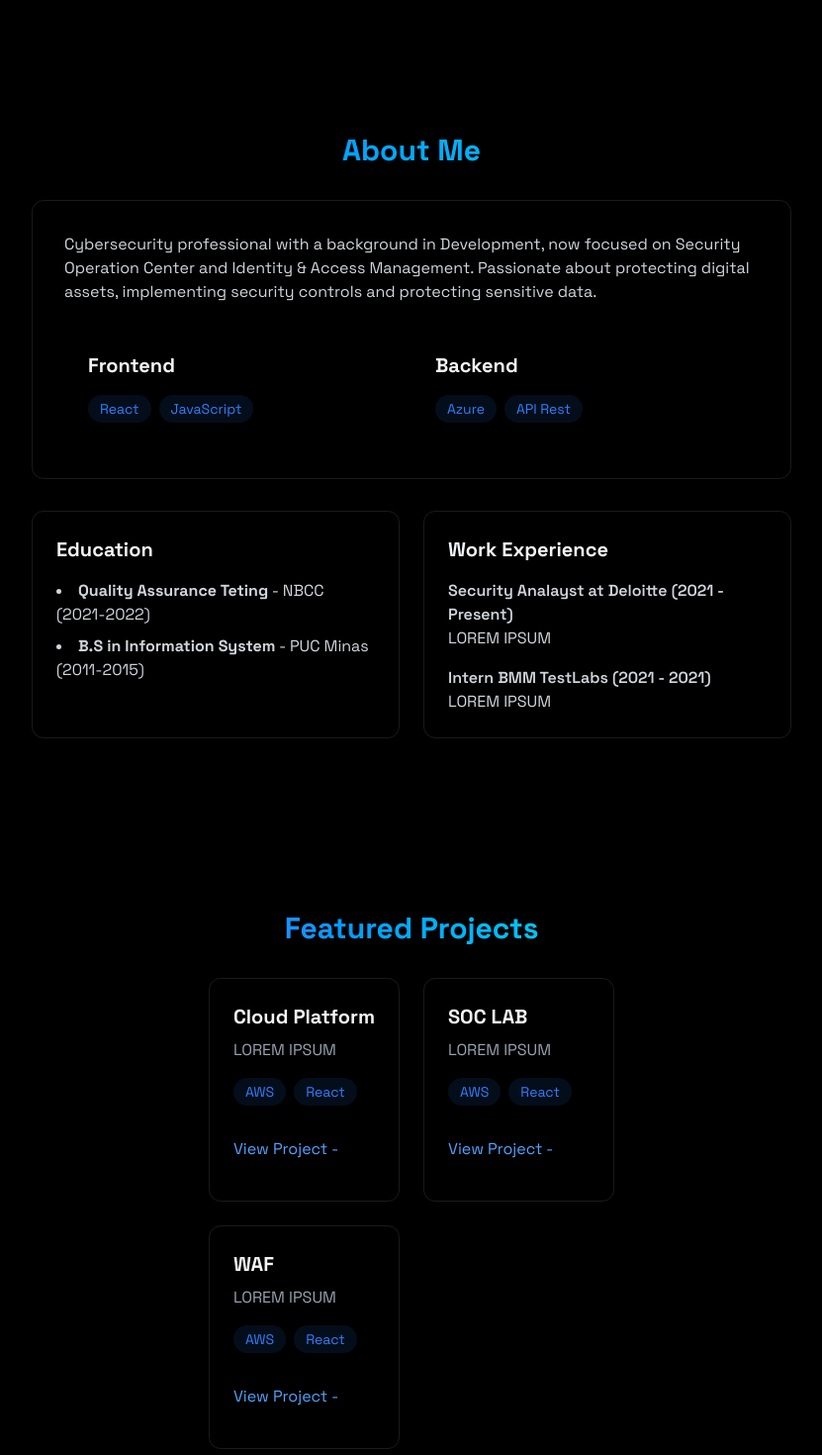
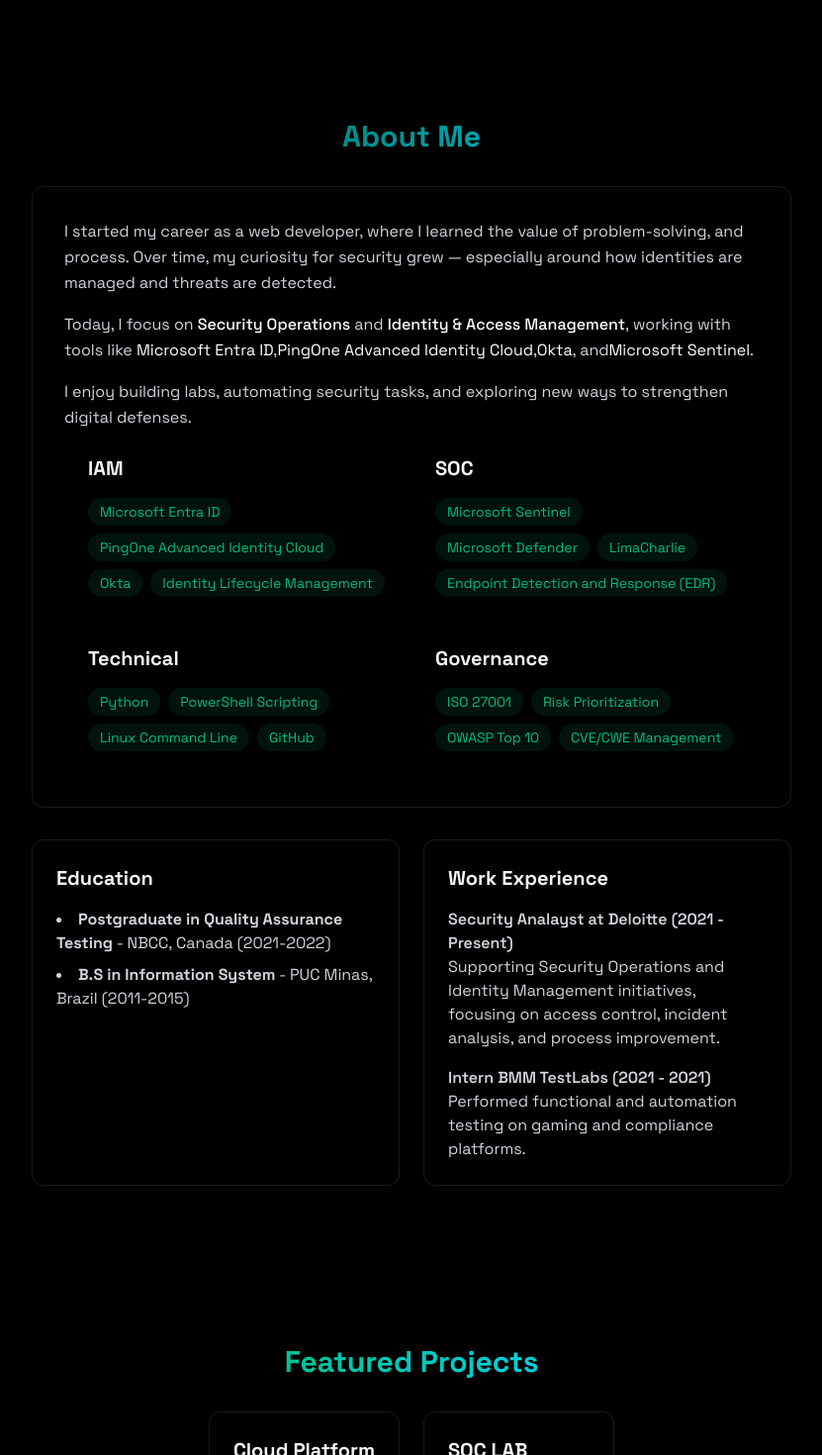
Before and after one commit to Igorth/igordiasthdev-portfolio, a React (Vite) app: page / in a window 1280 px wide. Shown: the part 760-2230 px from the top of the page at 99% size, without its empty margins (224-1055 px from the left). Built offline with nearby package versions, Linux system fonts and the light colour scheme.

Commit message:
feat: adding new colors

```diff
--- a/package.json
+++ b/package.json
@@ -1,5 +1,5 @@
 {
-  "name": "igor-new-portfolio",
+  "name": "cybersecurity",
   "private": true,
   "version": "0.0.0",
   "type": "module",
--- a/src/components/sections/About.jsx
+++ b/src/components/sections/About.jsx
@@ -1,36 +1,85 @@
-import { RevealOnScroll } from '../RevealOnScroll'
+import { RevealOnScroll } from "../RevealOnScroll";
 
 export const About = () => {
-    const frontendSkills = [
-        "React",
-        "JavaScript"
+  const iamSkills = [
+    "Microsoft Entra ID",
+    "PingOne Advanced Identity Cloud",
+    "Okta",
+    "Identity Lifecycle Management",
+  ];
+  const socAndDetectionSkills = [
+    "Microsoft Sentinel",
+    "Microsoft Defender",
+    "LimaCharlie",
+    "Endpoint Detection and Response (EDR)",
+  ];
+  const securityGovernanceSkills = [
+    "ISO 27001",
+    "Risk Prioritization",
+    "OWASP Top 10",
+    "CVE/CWE Management",
   ];
 
-    const backendSkills = [
-        "Azure",
-        "API Rest"
+  const technicalSkills = [
+    "Python",
+    "PowerShell Scripting",
+    "Linux Command Line",
+    "GitHub",
   ];
+
   return (
-        <section id="about" className="min-h-screen flex items-center justify-center py-20">
+    <section
+      id="about"
+      className="min-h-screen flex items-center justify-center py-20"
+    >
       <RevealOnScroll>
         <div className="max-w-3xl mx-auto px4">
-                    <h2 className="text-3xl font-bold mb-8 bg-gradient-to-r from-blue-500 to-cyan-400 bg-clip-text text-transparent text-center">
+          <h2 className="text-3xl font-bold mb-8 bg-gradient-to-r from-emerald-800 to-cyan-400 bg-clip-text text-transparent text-center">
             About Me
           </h2>
 
           <div className="rounded-xl p-8 border-white/10 border hover:-translate-y-1 transition-all">
-                        <p className="text-gray-300 mb-6">
-                            Cybersecurity professional with a background in Development,
-                            now focused on Security Operation Center and Identity & Access Management.
-                            Passionate about protecting digital assets, implementing security controls and protecting sensitive data.
+            <div className="text-gray-300 space-y-4 leading-relaxed">
+              <p>
+                I started my career as a web developer, where I learned the
+                value of problem-solving, and process. Over time, my curiosity
+                for security grew — especially around how identities are managed
+                and threats are detected.
               </p>
+
+              <p>
+                Today, I focus on{" "}
+                <span className="text-white font-medium">
+                  Security Operations{" "}
+                </span>
+                and{" "}
+                <span className="text-white font-medium">
+                  Identity & Access Management
+                </span>
+                , working with tools like{" "}
+                <span className="text-white">Microsoft Entra ID</span>,
+                <span className="text-white">
+                  PingOne Advanced Identity Cloud
+                </span>
+                ,<span className="text-white">Okta</span>, and
+                <span className="text-white">Microsoft Sentinel</span>.
+              </p>
+
+              <p>
+                I enjoy building labs, automating security tasks, and exploring
+                new ways to strengthen digital defenses.
+              </p>
+            </div>
 
             <div className="grid grid-cols-1 md:grid-cols-2 gap6">
               <div className="rounded-xl p-6 hover:-translate-y-1 transition-all">
-                                <h3 className="text-xl font-bold mb-4">Frontend</h3>
+                <h3 className="text-xl font-bold mb-4">IAM</h3>
                 <div className="flex flex-wrap gap-2">
-                                    {frontendSkills.map((tech, key) => (
-                                        <span key={key} className="bg-blue-500/10 text-blue-500 py-1 px-3 rounded-full text-sm hover:bg-blue-500/20 hover:shadow-[0_2px_8px_rgba(59,130,246,0.2)] transition">
+                  {iamSkills.map((tech, key) => (
+                    <span
+                      key={key}
+                      className="bg-emerald-500/10 text-emerald-500 py-1 px-3 rounded-full text-sm hover:bg-emerald-500/20 hover:shadow-[0_2px_8px_rgba(59,130,246,0.2)] transition"
+                    >
                       {tech}
                     </span>
                   ))}
@@ -38,10 +87,41 @@
               </div>
 
               <div className="rounded-xl p-6 hover:-translate-y-1 transition-all">
-                                <h3 className="text-xl font-bold mb-4">Backend</h3>
+                <h3 className="text-xl font-bold mb-4">SOC</h3>
                 <div className="flex flex-wrap gap-2">
-                                    {backendSkills.map((tech, key) => (
-                                        <span key={key} className="bg-blue-500/10 text-blue-500 py-1 px-3 rounded-full text-sm hover:bg-blue-500/20 hover:shadow-[0_2px_8px_rgba(59,130,246,0.22)] transition">
+                  {socAndDetectionSkills.map((tech, key) => (
+                    <span
+                      key={key}
+                      className="bg-emerald-500/10 text-emerald-500 py-1 px-3 rounded-full text-sm hover:bg-emerald-500/20 hover:shadow-[0_2px_8px_rgba(59,130,246,0.22)] transition"
+                    >
+                      {tech}
+                    </span>
+                  ))}
+                </div>
+              </div>
+
+              <div className="rounded-xl p-6 hover:-translate-y-1 transition-all">
+                <h3 className="text-xl font-bold mb-4">Technical</h3>
+                <div className="flex flex-wrap gap-2">
+                  {technicalSkills.map((tech, key) => (
+                    <span
+                      key={key}
+                      className="bg-emerald-500/10 text-emerald-500 py-1 px-3 rounded-full text-sm hover:bg-emerald-500/20 hover:shadow-[0_2px_8px_rgba(59,130,246,0.22)] transition"
+                    >
+                      {tech}
+                    </span>
+                  ))}
+                </div>
+              </div>
+
+              <div className="rounded-xl p-6 hover:-translate-y-1 transition-all">
+                <h3 className="text-xl font-bold mb-4">Governance</h3>
+                <div className="flex flex-wrap gap-2">
+                  {securityGovernanceSkills.map((tech, key) => (
+                    <span
+                      key={key}
+                      className="bg-emerald-500/10 text-emerald-500 py-1 px-3 rounded-full text-sm hover:bg-emerald-500/20 hover:shadow-[0_2px_8px_rgba(59,130,246,0.22)] transition"
+                    >
                       {tech}
                     </span>
                   ))}
@@ -54,10 +134,12 @@
               <h3 className="text-xl font-bold mb-4">Education</h3>
               <ul className="list-disc list-inside text-gray-300 space-y-2">
                 <li>
-                                    <strong>Quality Assurance Teting</strong> - NBCC (2021-2022)
+                  <strong>Postgraduate in Quality Assurance Testing</strong> -
+                  NBCC, Canada (2021-2022)
                 </li>
                 <li>
-                                    <strong>B.S in Information System</strong> - PUC Minas (2011-2015)
+                  <strong>B.S in Information System</strong> - PUC Minas, Brazil
+                  (2011-2015)
                 </li>
               </ul>
             </div>
@@ -65,12 +147,23 @@
               <h3 className="text-xl font-bold mb-4">Work Experience</h3>
               <div className="space-y-4 text-gray-300">
                 <div>
-                                    <h4 className="font-semibold">Security Analayst at Deloitte (2021 - Present)</h4>
-                                    <p>LOREM IPSUM</p>
+                  <h4 className="font-semibold">
+                    Security Analayst at Deloitte (2021 - Present)
+                  </h4>
+                  <p>
+                    Supporting Security Operations and Identity Management
+                    initiatives, focusing on access control, incident analysis,
+                    and process improvement.{" "}
+                  </p>
                 </div>
                 <div>
-                                    <h4 className="font-semibold">Intern BMM TestLabs (2021 - 2021)</h4>
-                                    <p>LOREM IPSUM</p>
+                  <h4 className="font-semibold">
+                    Intern BMM TestLabs (2021 - 2021)
+                  </h4>
+                  <p>
+                    Performed functional and automation testing on gaming and
+                    compliance platforms.
+                  </p>
                 </div>
               </div>
             </div>
@@ -78,5 +171,5 @@
         </div>
       </RevealOnScroll>
     </section>
-    )
-}
+  );
+};
--- a/src/components/sections/Projects.jsx
+++ b/src/components/sections/Projects.jsx
@@ -1,60 +1,81 @@
-import { RevealOnScroll } from '../RevealOnScroll'
+import { RevealOnScroll } from "../RevealOnScroll";
 
 export const Projects = () => {
   return (
-        <section id="projects" className="min-h-screen flex items center justify-center py-20">
+    <section
+      id="projects"
+      className="min-h-screen flex items center justify-center py-20"
+    >
       <RevealOnScroll>
         <div className="max-w-5xl mx-auto px-4">
-                    <h2 className="text-3xl font-bold mb-8 bg-gradient-to-r from-blue-500 to-cyan-400 bg-clip-text text-transparent text-center">
+          <h2 className="text-3xl font-bold mb-8 bg-gradient-to-r from-emerald-500 to-cyan-400 bg-clip-text text-transparent text-center">
             Featured Projects
           </h2>
           <div className="grid grid-cols-1 md:grid-cols-2 gap-6">
-                        <div className="p-6 rounded-xl border border-white/10 hover:-translate-y-1 hover:border-blue-500/30 hover:shadow-[0_2px_8px_rgba(59,130,246,0.1)] transition-all">
+            <div className="p-6 rounded-xl border border-white/10 hover:-translate-y-1 hover:border-emerald-500/30 hover:shadow-[0_2px_8px_rgba(59,130,246,0.1)] transition-all">
               <h3 className="text-xl font-bold mb-2">Cloud Platform</h3>
               <p className="text-gray-400 mb-4">LOREM IPSUM</p>
               <div className="flex flex-wrap gap-2 mb-4">
                 {["AWS", "React"].map((tech, key) => (
-                                    <span key={key} className="bg-blue-500/10 text-blue-500 py-1 px-3 rounded-full text-sm hover:bg-blue-500/20 hover:shadow-[0_2px_8px_rgba(59,130,246,0.2)] transition">
+                  <span
+                    key={key}
+                    className="bg-emerald-500/10 text-emerald-500 py-1 px-3 rounded-full text-sm hover:bg-emerald-500/20 hover:shadow-[0_2px_8px_rgba(59,130,246,0.2)] transition"
+                  >
                     {tech}
                   </span>
                 ))}
               </div>
               <div className="flex justify-between items-center">
-                                <a href="#" className="text-blue-400 hover:text-blue-300 transition-colors my-4">
+                <a
+                  href="#"
+                  className="text-emerald-400 hover:text-emerald-300 transition-colors my-4"
+                >
                   View Project -
                 </a>
               </div>
             </div>
 
-                        <div className="p-6 rounded-xl border border-white/10 hover:-translate-y-1 hover:border-blue-500/30 hover:shadow-[0_2px_8px_rgba(59,130,246,0.1)] transition-all">
+            <div className="p-6 rounded-xl border border-white/10 hover:-translate-y-1 hover:border-emerald-500/30 hover:shadow-[0_2px_8px_rgba(59,130,246,0.1)] transition-all">
               <h3 className="text-xl font-bold mb-2">SOC LAB</h3>
               <p className="text-gray-400 mb-4">LOREM IPSUM</p>
               <div className="flex flex-wrap gap-2 mb-4">
                 {["AWS", "React"].map((tech, key) => (
-                                    <span key={key} className="bg-blue-500/10 text-blue-500 py-1 px-3 rounded-full text-sm hover:bg-blue-500/20 hover:shadow-[0_2px_8px_rgba(59,130,246,0.2)] transition">
+                  <span
+                    key={key}
+                    className="bg-emerald-500/10 text-emerald-500 py-1 px-3 rounded-full text-sm hover:bg-emerald-500/20 hover:shadow-[0_2px_8px_rgba(59,130,246,0.2)] transition"
+                  >
                     {tech}
                   </span>
                 ))}
               </div>
               <div className="flex justify-between items-center">
-                                <a href="#" className="text-blue-400 hover:text-blue-300 transition-colors my-4">
+                <a
+                  href="#"
+                  className="text-emerald-400 hover:text-emerald-300 transition-colors my-4"
+                >
                   View Project -
                 </a>
               </div>
             </div>
 
-                        <div className="p-6 rounded-xl border border-white/10 hover:-translate-y-1 hover:border-blue-500/30 hover:shadow-[0_2px_8px_rgba(59,130,246,0.1)] transition-all">
+            <div className="p-6 rounded-xl border border-white/10 hover:-translate-y-1 hover:border-emerald-500/30 hover:shadow-[0_2px_8px_rgba(59,130,246,0.1)] transition-all">
               <h3 className="text-xl font-bold mb-2">WAF</h3>
               <p className="text-gray-400 mb-4">LOREM IPSUM</p>
               <div className="flex flex-wrap gap-2 mb-4">
                 {["AWS", "React"].map((tech, key) => (
-                                    <span key={key} className="bg-blue-500/10 text-blue-500 py-1 px-3 rounded-full text-sm hover:bg-blue-500/20 hover:shadow-[0_2px_8px_rgba(59,130,246,0.2)] transition">
+                  <span
+                    key={key}
+                    className="bg-emerald-500/10 text-emerald-500 py-1 px-3 rounded-full text-sm hover:bg-emerald-500/20 hover:shadow-[0_2px_8px_rgba(59,130,246,0.2)] transition"
+                  >
                     {tech}
                   </span>
                 ))}
               </div>
               <div className="flex justify-between items-center">
-                                <a href="#" className="text-blue-400 hover:text-blue-300 transition-colors my-4">
+                <a
+                  href="#"
+                  className="text-emerald-400 hover:text-emerald-300 transition-colors my-4"
+                >
                   View Project -
                 </a>
               </div>
@@ -63,5 +84,5 @@
         </div>
       </RevealOnScroll>
     </section>
-    )
-}
+  );
+};
```
Also changed, not shown: index.html (+8 -5 lines), src/components/Navbar.jsx (+27 -12 lines), src/components/sections/Contact.jsx (+5 -5 lines), src/components/sections/Home.jsx (+18 -9 lines). Lines whose indentation alone changed are shown as unchanged.
